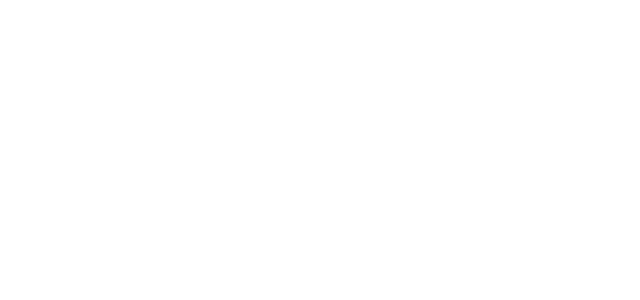
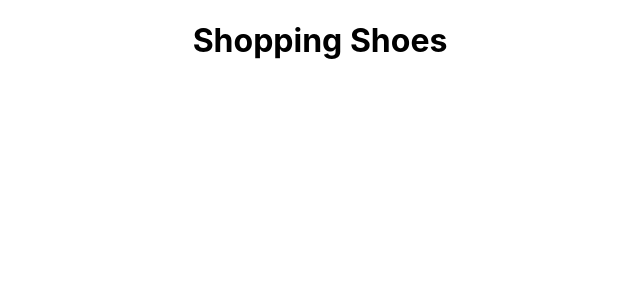
Before and after one commit to zohirul22/simple-E-comarace-site, a React (Create React App) app: page / in a window 1280 px wide. Shown: the top 300 px of the page, without its empty margins (320-960 px from the left). Built offline with nearby package versions, Linux system fonts and the light colour scheme.

Commit message:
2nd time commit

```diff
--- a/src/App.js
+++ b/src/App.js
@@ -1,10 +1,11 @@
 import logo from './logo.svg';
 import './App.css';
+import Product from './components/Products/Product';
 
 function App() {
   return (
     <div className="App">
-
+   <Product></Product>
     </div>
   );
 }
--- /dev/null
+++ b/src/components/Products/Product.js
@@ -0,0 +1,12 @@
+import React from 'react';
+
+const Product = () => {
+    return (
+        <div>
+            <h1>Shopping Shoes</h1>
+
+        </div>
+    );
+};
+
+export default Product;
```
Also changed, not shown: src/components/Products/Product.css (added).
